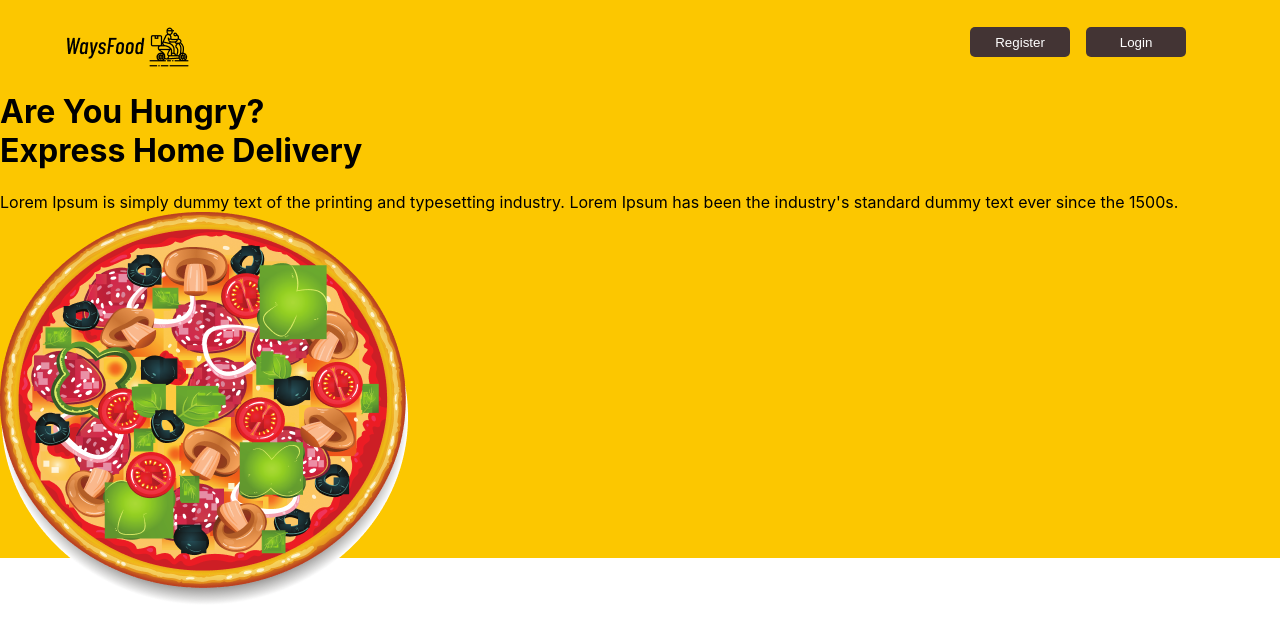
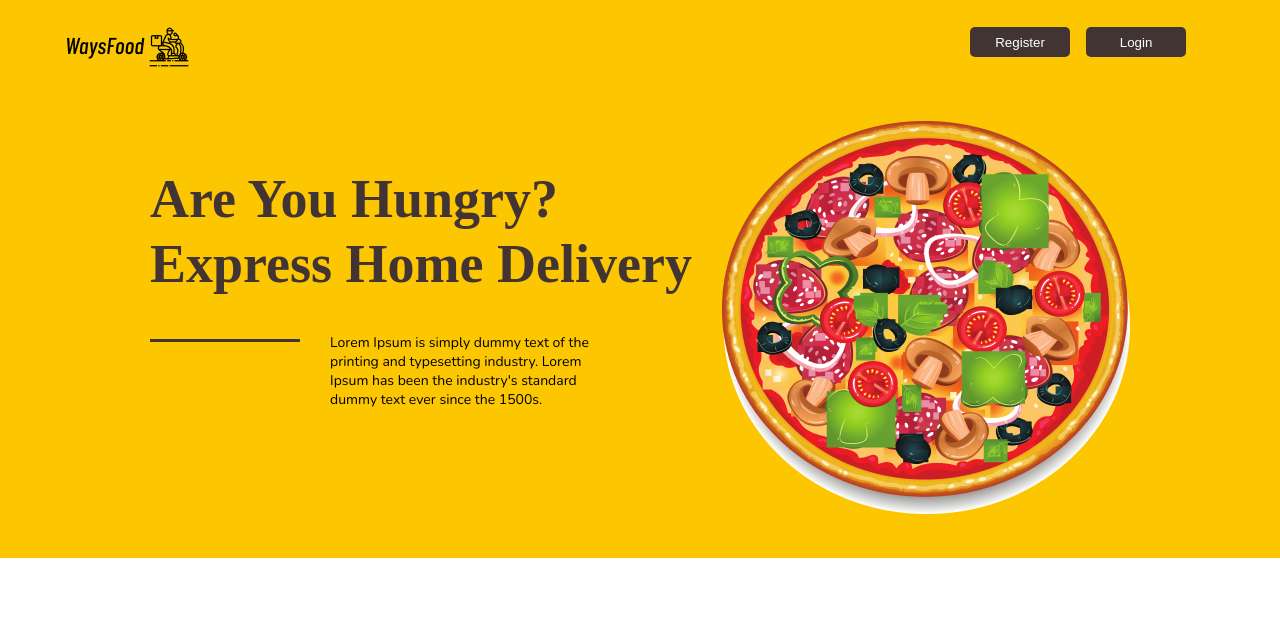
Before and after one commit to rizaruved/waysfood, a React (Create React App) app: page / in a window 1280 px wide. Shown: the top 642 px of the page. Built offline with nearby package versions, Linux system fonts and the light colour scheme; a web font is replaced by a local one.

Commit message:
/ ‘src/App.css’

```diff
--- a/src/App.css
+++ b/src/App.css
@@ -24,16 +24,16 @@
   cursor: pointer;
 }
 
-.main {
+.jumbotron {
   display: flex;
   justify-content: center;
 }
 
-.mainContent {
+.jumbotronContent {
   display: flex;
 }
 
-.mainText {
+.jumbotronText {
   font-family: Abhaya Libre ExtraBold, serif;
   font-style: normal;
   font-weight: 800;
@@ -43,14 +43,14 @@
   margin-top: 60px;
 }
 
-.mainStick {
+.jumbotronStick {
   width: 150px;
   height: 3px;
   background: #433434;
   margin-top: 1%;
 }
 
-.mainDescription {
+.jumbotronDescription {
   width: 274px;
   height: 76px;
   font-family: 'Nunito', sans-serif;
@@ -63,7 +63,7 @@
   margin-top: 0%;
 }
 
-.mainImage {
+.jumbotronImage {
   margin-top: 50px;
   margin-left: 30px;
 }
```
